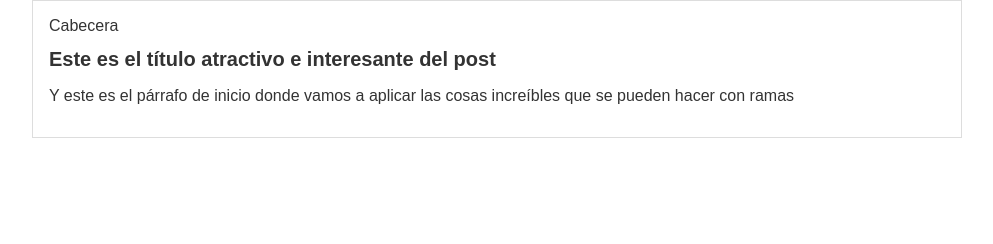
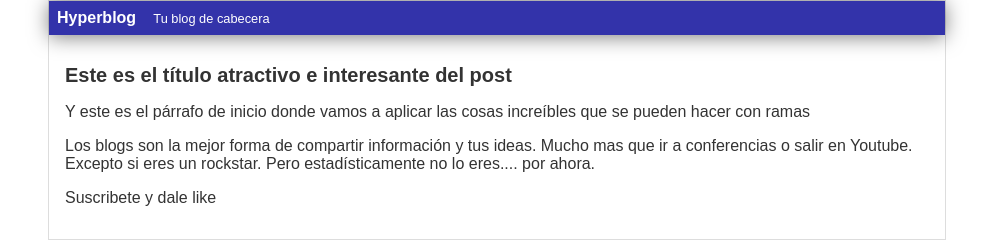
Before and after one commit to MontseCanedo/platziBlog, a plain HTML site: page index.html in a window 1280 px wide. Shown: the whole page, without its empty margins (143-1136 px from the left). Drawn offline with Linux system fonts and the light colour scheme.

Commit message:
Finalizada la cabecera con diseno azul

```diff
--- a/index.html
+++ b/index.html
@@ -7,11 +7,14 @@
     <body>
         <div id="container">
             <div id="cabecera">
-                Cabecera
+                Hyperblog
+                <span id="tagline">Tu blog de cabecera</span>
             </div>
             <div id="post">
                 <h1>Este es el título atractivo e interesante del post</h1>
                 <p>Y este es el párrafo de inicio donde vamos a aplicar las cosas increíbles que se pueden hacer con ramas</p>
+                <p>Los blogs son la mejor forma de compartir información y tus ideas. Mucho mas que ir a conferencias o salir en Youtube. Excepto si eres un rockstar. Pero estadísticamente no lo eres.... por ahora.</p>
+                <p>Suscribete y dale like</p>
             </div>
         </div>
     </body>
--- a/style.css
+++ b/style.css
@@ -7,9 +7,26 @@ body{
     padding: 0;
 }
 
+#cabecera
+{
+    background: #33A;
+    box-shadow: 0px 2px 20px 0px rgba(0,0,0,0.5);
+    color: white;
+    font-weight: bold;
+    margin: 0;
+    padding: 0.5em;
+}
+
+#cabecera #tagline
+{
+    padding: 0 0 0 1em;
+    font-weight: normal;
+    font-size: 0.8em;
+}
+
 #container{
     width: 70%;
-    padding: 1em;
+    padding: 0;
     text-align: left;
     border: 1px solid #DDD;
     margin: 0 auto;
@@ -18,3 +35,8 @@ body{
 #container h1{
     font-size: 20px;
 }
+
+#post
+{
+    padding: 1em;
+}
```
